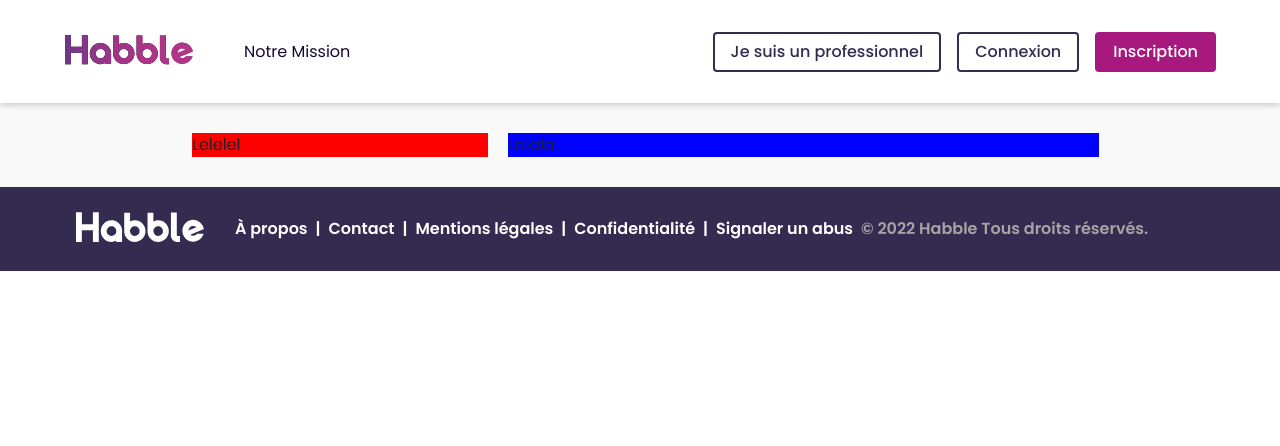
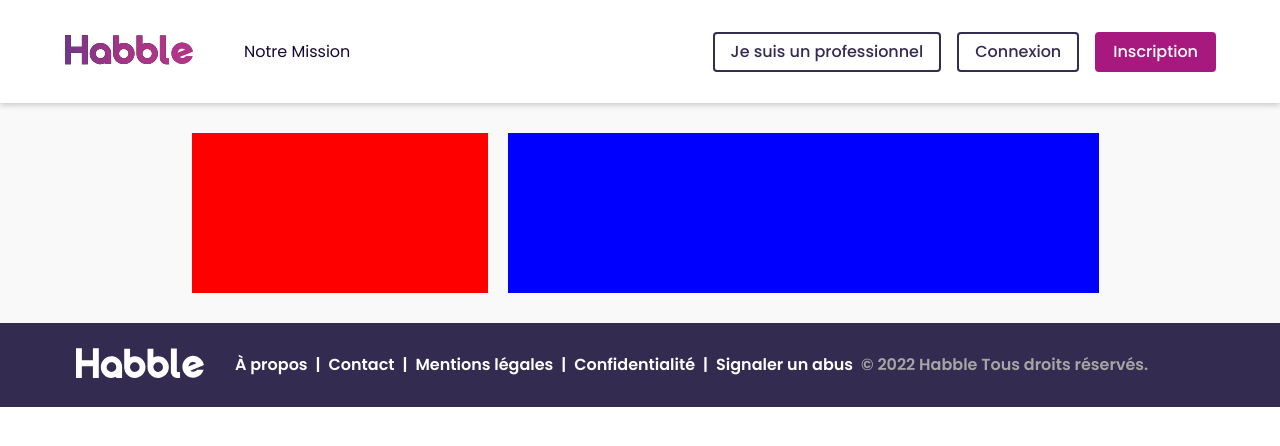
Before and after one commit to Zakari-B/Projet_WCS_3_Habble, a React (Vite) app in the folder frontend/: page /profil in a window 1280 px wide. Shown: the top 446 px of the page. Built offline with nearby package versions, Linux system fonts and the light colour scheme.

Commit message:
created pro page and route

```diff
--- a/frontend/src/pages/ProfilPageProfessional.jsx
+++ b/frontend/src/pages/ProfilPageProfessional.jsx
@@ -1,4 +1,4 @@
-import { Flex, Box, Text } from "@chakra-ui/react";
+import { Flex, Box } from "@chakra-ui/react";
 import Header from "../components/Header/Header";
 import Footer from "../components/Footer";
 
@@ -8,12 +8,8 @@ export default function Confidentialite() {
       <Header onDark={false} isSticky={false} />
       <Flex bgColor="background.gray" direction="column" justify="flex-start">
         <Flex w="70%" gap="20px" m="auto" paddingY="30px">
-          <Flex bgColor="red" minW="33%">
-            <Text>Lelelel</Text>
-          </Flex>
-          <Flex bgColor="blue" minW="66%">
-            <Text>Lalala</Text>
-          </Flex>
+          <Flex bgColor="red" minW="33%" minH="20vh" />
+          <Flex bgColor="blue" minW="66%" />
         </Flex>
       </Flex>
       <Footer />
```
